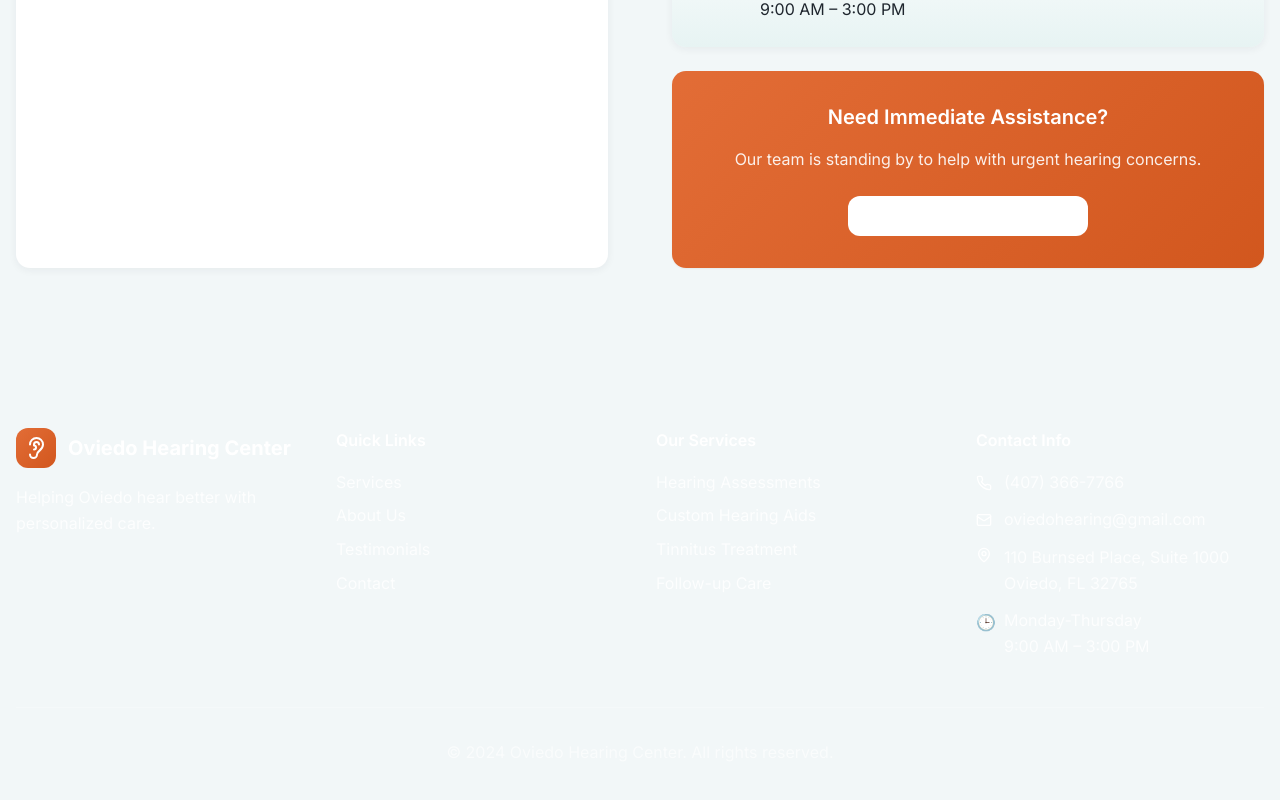
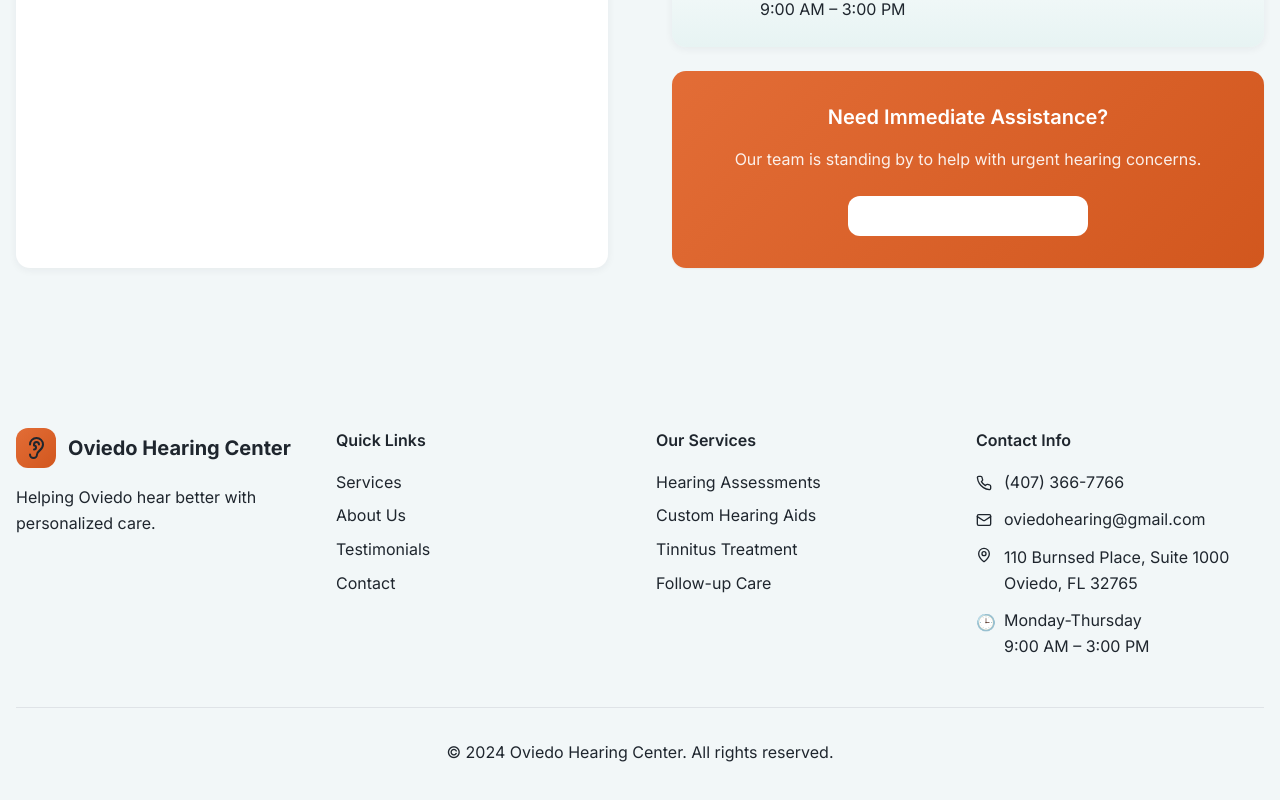
Before and after one commit to triavalabs/listen-well-web-06, a React (Vite) app: page / in a window 1280 px wide. Shown: the part 4383-5183 px from the top of the page. Built offline with nearby package versions, Linux system fonts and the light colour scheme; the HTML template or start-up script is replaced by a standard one.

Commit message:
Fix footer text color

```diff
--- a/src/components/Footer.tsx
+++ b/src/components/Footer.tsx
@@ -2,18 +2,18 @@ import { Ear, Phone, Mail, MapPin } from "lucide-react";
 
 export const Footer = () => {
   return (
-    <footer className="bg-clinic-trust text-white py-16">
+    <footer className="bg-clinic-trust text-text-900 py-16">
       <div className="container mx-auto px-4">
         <div className="grid md:grid-cols-4 gap-8">
           {/* Brand */}
           <div>
             <div className="flex items-center space-x-3 mb-4">
               <div className="w-10 h-10 bg-gradient-primary rounded-xl flex items-center justify-center">
-                <Ear className="w-6 h-6 text-white" />
+                <Ear className="w-6 h-6 text-text-50" />
               </div>
               <span className="text-xl font-bold">Oviedo Hearing Center</span>
             </div>
-            <p className="text-white/80 leading-relaxed">
+            <p className="text-text-700 leading-relaxed">
               Helping Oviedo hear better with personalized care.
             </p>
           </div>
@@ -22,10 +22,10 @@ export const Footer = () => {
           <div>
             <h3 className="font-semibold mb-4">Quick Links</h3>
             <ul className="space-y-2">
-              <li><a href="#services" className="text-white/80 hover:text-clinic-accent transition-colors">Services</a></li>
-              <li><a href="#about" className="text-white/80 hover:text-clinic-accent transition-colors">About Us</a></li>
-              <li><a href="#testimonials" className="text-white/80 hover:text-clinic-accent transition-colors">Testimonials</a></li>
-              <li><a href="#contact" className="text-white/80 hover:text-clinic-accent transition-colors">Contact</a></li>
+              <li><a href="#services" className="text-text-700 hover:text-clinic-accent transition-colors">Services</a></li>
+              <li><a href="#about" className="text-text-700 hover:text-clinic-accent transition-colors">About Us</a></li>
+              <li><a href="#testimonials" className="text-text-700 hover:text-clinic-accent transition-colors">Testimonials</a></li>
+              <li><a href="#contact" className="text-text-700 hover:text-clinic-accent transition-colors">Contact</a></li>
             </ul>
           </div>
 
@@ -33,10 +33,10 @@ export const Footer = () => {
           <div>
             <h3 className="font-semibold mb-4">Our Services</h3>
             <ul className="space-y-2">
-              <li><span className="text-white/80">Hearing Assessments</span></li>
-              <li><span className="text-white/80">Custom Hearing Aids</span></li>
-              <li><span className="text-white/80">Tinnitus Treatment</span></li>
-              <li><span className="text-white/80">Follow-up Care</span></li>
+              <li><span className="text-text-700">Hearing Assessments</span></li>
+              <li><span className="text-text-700">Custom Hearing Aids</span></li>
+              <li><span className="text-text-700">Tinnitus Treatment</span></li>
+              <li><span className="text-text-700">Follow-up Care</span></li>
             </ul>
           </div>
 
@@ -46,22 +46,22 @@ export const Footer = () => {
             <div className="space-y-3">
               <div className="flex items-center space-x-3">
                 <Phone className="w-4 h-4 text-clinic-accent" />
-                <span className="text-white/80">(407) 366-7766</span>
+                <span className="text-text-700">(407) 366-7766</span>
               </div>
               <div className="flex items-center space-x-3">
                 <Mail className="w-4 h-4 text-clinic-accent" />
-                <span className="text-white/80">oviedohearing@gmail.com</span>
+                <span className="text-text-700">oviedohearing@gmail.com</span>
               </div>
               <div className="flex items-start space-x-3">
                 <MapPin className="w-4 h-4 text-clinic-accent mt-0.5" />
-                <div className="text-white/80">
+                <div className="text-text-700">
                   <div>110 Burnsed Place, Suite 1000</div>
                   <div>Oviedo, FL 32765</div>
                 </div>
               </div>
               <div className="flex items-start space-x-3">
                 <div className="w-4 h-4 text-clinic-accent mt-0.5">🕒</div>
-                <div className="text-white/80">
+                <div className="text-text-700">
                   <div>Monday-Thursday</div>
                   <div>9:00 AM – 3:00 PM</div>
                 </div>
@@ -70,8 +70,8 @@ export const Footer = () => {
           </div>
         </div>
 
-        <div className="border-t border-white/20 mt-12 pt-8 text-center">
-          <p className="text-white/60">
+        <div className="border-t border-text-300 mt-12 pt-8 text-center">
+          <p className="text-text-600">
             © 2024 Oviedo Hearing Center. All rights reserved.
           </p>
         </div>
```
